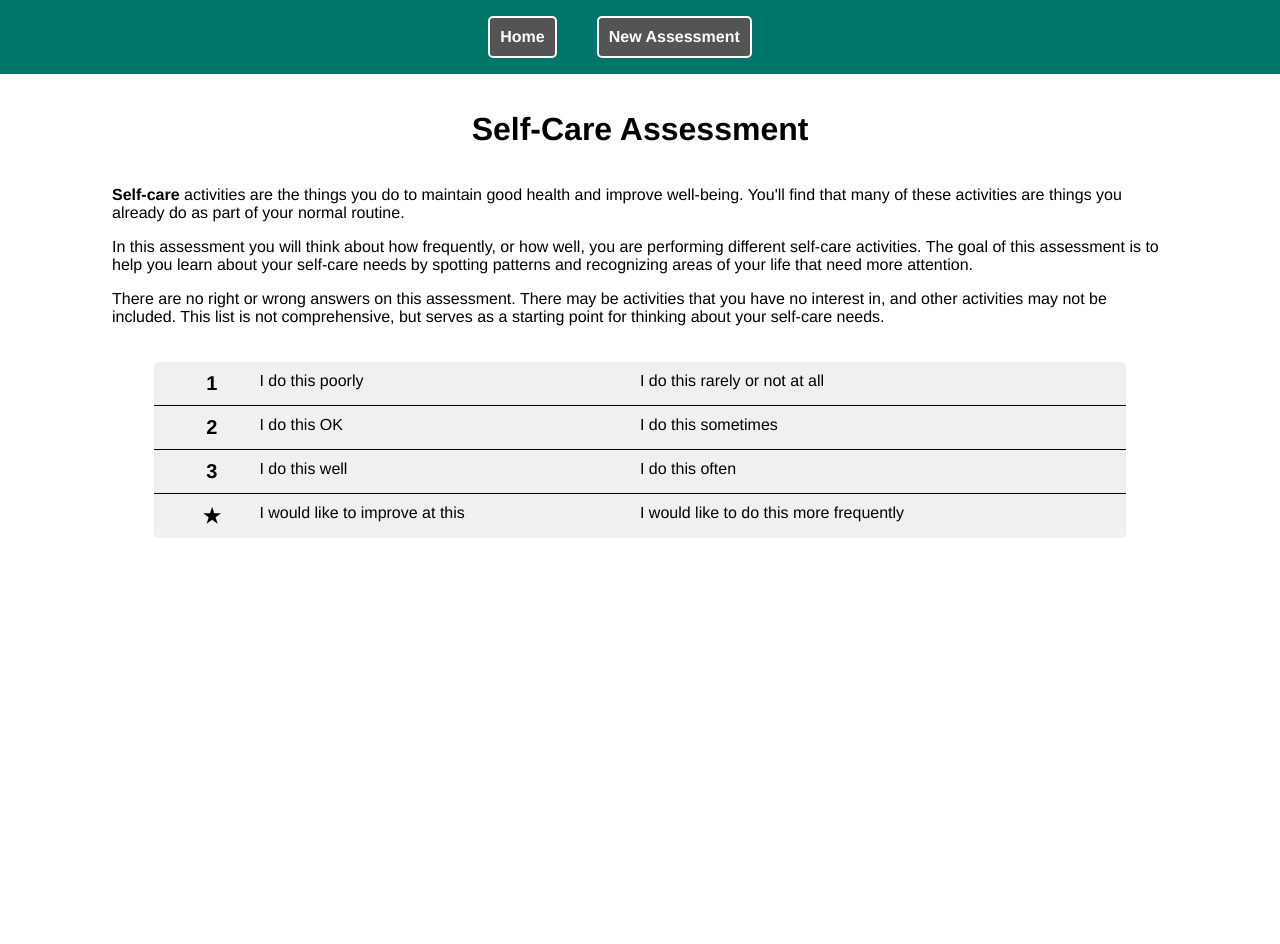
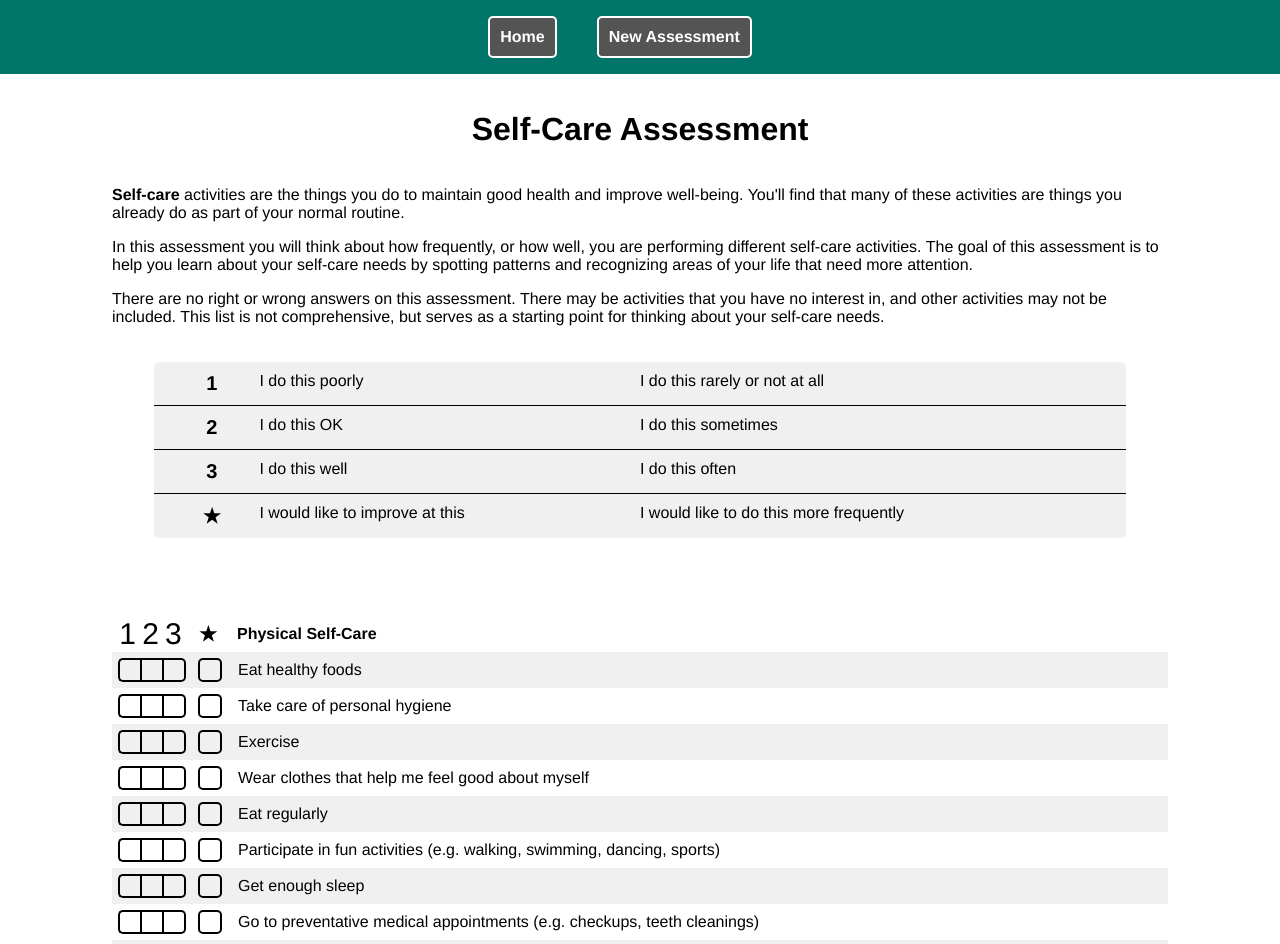
Before and after one commit to CrispyCreme10/self-care-assessment, a React (Create React App) app: page /new-assessment in a window 1280 px wide. Shown: the top 944 px of the page. Before the commit the page ends 800 px from the top, so only its background shows below. Built offline with nearby package versions, Linux system fonts and the light colour scheme.

Commit message:
simple formatted page with state logic in progress

```diff
--- a/src/components/InfoTable.css
+++ b/src/components/InfoTable.css
@@ -4,6 +4,7 @@
   width: 100%;
   background-color: white;
   border-radius: 5px;
+  margin-bottom: 2rem;
 }
 
 .table-info-section tr {
--- a/src/components/InfoTable.jsx
+++ b/src/components/InfoTable.jsx
@@ -1,62 +1,51 @@
 import React from 'react'
 import './InfoTable.css';
 
-const InfoTable = (props) => {
-
+const InfoTable = ({categoryName, lineItems, updateLineItem}) => {
   const selectedClass = "selector-shared-selected";
 
-  const handleLeftSelector = (e) => {
+  const handleLeftSelector = (e, index) => {
+    const div = e.currentTarget;
+
+    const nextSibling = div.nextElementSibling;
+    const nextNextSibling = nextSibling.nextElementSibling;
+    div.classList.add(selectedClass);
+    nextSibling.classList.remove(selectedClass);
+    nextNextSibling.classList.remove(selectedClass);
+    updateLineItem("rank", 1, index);
+  }
+
+  const handleMidSelector = (e, index) => {
+    const div = e.currentTarget;
+
+    const prevSibling = div.previousElementSibling;
+    const nextSibling = div.nextElementSibling;
+    prevSibling.classList.add(selectedClass);
+    div.classList.add(selectedClass);
+    nextSibling.classList.remove(selectedClass);
+    updateLineItem("rank", 2, index);
+  }
+
+  const handleRightSelector = (e, index) => {
+    const div = e.currentTarget;
+
+    const prevSibling = div.previousElementSibling;
+    const prevPrevSibling = prevSibling.previousElementSibling;
+    prevPrevSibling.classList.add(selectedClass);
+    prevSibling.classList.add(selectedClass);
+    div.classList.add(selectedClass);
+    updateLineItem("rank", 3, index);
+  }
+
+  const handleStarSelector = (e, index) => {
     const div = e.currentTarget;
 
     if (div.classList.contains(selectedClass)) {
       div.classList.remove(selectedClass);
+      updateLineItem("star", false, index);
     } else {
       div.classList.add(selectedClass);
-    }
-  }
-
-  const handleMidSelector = (e) => {
-    const div = e.currentTarget;
-
-    const prevSibling = div.previousElementSibling;
-    if (!prevSibling) return;
-
-    if (div.classList.contains(selectedClass)) {
-      prevSibling.classList.remove(selectedClass);
-      div.classList.remove(selectedClass);
-    } else {
-      prevSibling.classList.add(selectedClass);
-      div.classList.add(selectedClass);
-    }
-  }
-
-  const handleRightSelector = (e) => {
-    const div = e.currentTarget;
-
-    const prevSibling = div.previousElementSibling;
-    if (!prevSibling) return;
-
-    const prevPrevSibling = prevSibling.previousElementSibling;
-    if (!prevPrevSibling) return;
-
-    if (div.classList.contains(selectedClass)) {
-      prevPrevSibling.classList.remove(selectedClass);
-      prevSibling.classList.remove(selectedClass);
-      div.classList.remove(selectedClass);
-    } else {
-      prevPrevSibling.classList.add(selectedClass);
-      prevSibling.classList.add(selectedClass);
-      div.classList.add(selectedClass);
-    }
-  }
-
-  const handleStarSelector = (e) => {
-    const div = e.currentTarget;
-
-    if (div.classList.contains(selectedClass)) {
-      div.classList.remove(selectedClass);
-    } else {
-      div.classList.add(selectedClass);
+      updateLineItem("star", true, index);
     }
   }
 
@@ -66,21 +55,21 @@ const InfoTable = (props) => {
         <tr>
           <th><span>1</span><span>2</span><span>3</span></th>
           <th>★</th>
-          <th>{props.categoryName}</th>
+          <th>{categoryName}</th>
         </tr>
       </thead>
       <tbody>
-        {props.lineItems.map((lineItem, index) => (
+        {lineItems.map((lineItem, index) => (
             <tr key={index}>
               <td>
                 <div className="three-selector">
-                  <div className="selector-shared three-selector-left" onClick={handleLeftSelector}></div>
-                  <div className="selector-shared three-selector-mid" onClick={handleMidSelector}></div>
-                  <div className="selector-shared three-selector-right" onClick={handleRightSelector}></div>
+                  <div className="selector-shared three-selector-left" onClick={e => handleLeftSelector(e, index)}></div>
+                  <div className="selector-shared three-selector-mid" onClick={e => handleMidSelector(e, index)}></div>
+                  <div className="selector-shared three-selector-right" onClick={e => handleRightSelector(e, index)}></div>
                 </div>
               </td>
               <td>
-                <div className="selector-shared one-selector" onClick={handleStarSelector}></div>
+                <div className="selector-shared one-selector" onClick={e => handleStarSelector(e, index)}></div>
               </td>
               <td>{lineItem.description}</td>
             </tr>
--- a/src/containers/Home.jsx
+++ b/src/containers/Home.jsx
@@ -3,7 +3,7 @@ import React from 'react'
 const Home = () => {
   return (
     <div className="Home">
-      HOME
+      Area is under construction
     </div>
   )
 }
--- a/src/containers/NewAssessment.css
+++ b/src/containers/NewAssessment.css
@@ -17,6 +17,7 @@
   padding: 0 1rem;
   max-width: 70rem;
   align-self: center;
+  flex-direction: column;
 }
 
 .NewAssessment.content {
--- a/src/containers/NewAssessment.jsx
+++ b/src/containers/NewAssessment.jsx
@@ -4,11 +4,6 @@ import InfoTable from "../components/InfoTable";
 import './NewAssessment.css'
 
 const NewAssessment = () => {
-  // fetch flow
-  // fetch all categories (returns array of strings containing all category names)
-  // foreach category, fetch all lineitems associated with category (returns array of strings containing all lineitem values)
-
-  const [sectionOrder, SetSectionOrder] = React.useState(0);
 
   const lineItems1 = [
     {
@@ -183,22 +178,34 @@ const NewAssessment = () => {
     { categoryName: "Professional Self-Care", lineItems: lineItems5 },
   ]
 
-  const currentInfoSection = infoSections[sectionOrder - 1];
+  const [categoryDetails, setCategoryDetails] = React.useState(infoSections.map(infoSection =>
+    infoSection.lineItems.map(lineItem => {
+        return {
+          categoryName: infoSection.categoryName,
+          desc: lineItem.description,
+          rank: 0, // 0-3
+          star: false
+  }})));
+
+  const updateLineItem = (prop, value, index) => {
+    const old = categoryDetails[index];
+    const updatedLineItem = { ...old, [prop]: value }
+    const lineItemsClone = [...categoryDetails];
+    lineItemsClone[index] = updatedLineItem;
+    setCategoryDetails(lineItemsClone);
+  }
+
+  const saveFormData = () => {
+    // send form data state to backend
+  }
+
+  const clearFormData = () => {
+
+  }
 
   return (
     <div className="NewAssessment">
-      {/* <div className="table-contents">
-        <div id="description">Preface</div>
-        {infoSections.map(infoSection => (
-          <div>
-            {infoSection.categoryName}
-          </div>
-        ))}
-      </div> */}
-
       <div className="content">
-
-        {sectionOrder === 0 &&
         <div className="panel details-panel">
           <h1>Self-Care Assessment</h1>
 
@@ -231,19 +238,18 @@ const NewAssessment = () => {
             </div>
           </div>
         </div>
-        }
 
-        {sectionOrder >= 1 &&
         <div className="panel data-panel">
-            <InfoTable categoryName={currentInfoSection.categoryName} lineItems={currentInfoSection.lineItems} />
+          {infoSections.map((infoSection, index) => {
+            return <InfoTable categoryName={infoSection.categoryName} lineItems={infoSection.lineItems} updateLineItem={updateLineItem} />
+          })}
         </div>
-        }
       </div>
 
-      {sectionOrder === infoSections.length &&
-        <button className="global-btn">Save</button>
-      }
-
+      <div className="button-container">
+        <button className="global-btn" onClick={saveFormData}>Save</button>
+        <button className="global-btn" onClick={clearFormData}>Clear All</button>
+      </div>
     </div>
   );
 }
--- a/src/index.css
+++ b/src/index.css
@@ -9,10 +9,18 @@ html, body, #root {
   font-family: cera-round-pro, "Helvetica Neue", "Helvetica", "Arial", sans-serif;
 }
 
+.button-container {
+  align-self: center;
+  margin-bottom: 2rem;
+  display: flex;
+  width: 100%;
+  justify-content: space-evenly;
+}
+
 .global-btn {
   font-size: 1.5rem;
   height: 3rem;
-  width: 6rem;
+  width: fit-content;
   border-radius: 5px;
   background-color: rgb(218, 218, 218);
 }
```
Lines whose indentation alone changed are shown as unchanged.
